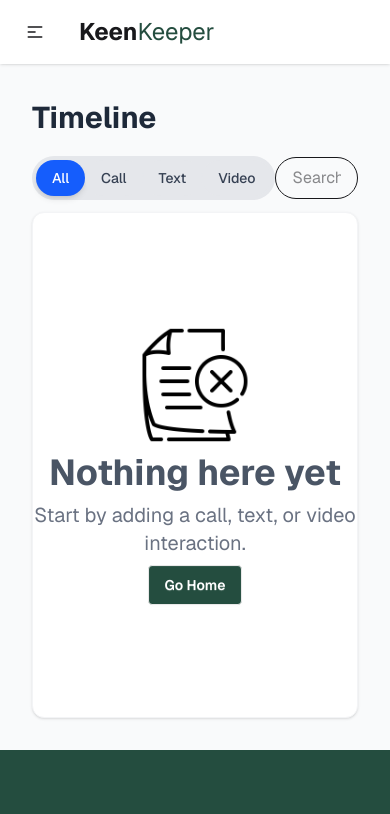
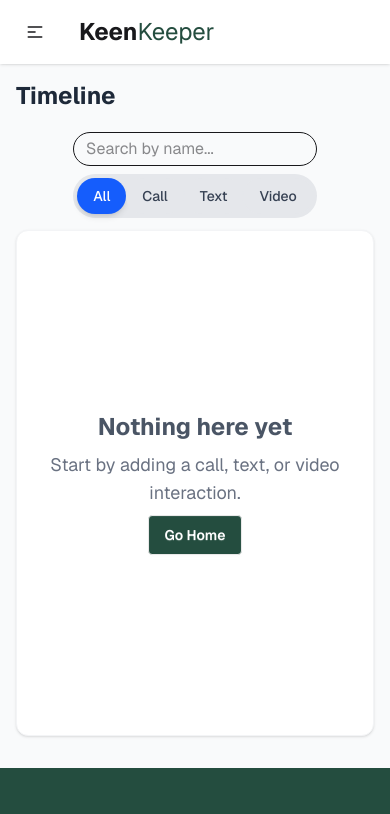
Before and after one commit to arafaths/assignment-07-B13, a React (Vite) app: page /timeline in a window 390 px wide. Shown: the top 814 px of the page. Built offline with nearby package versions, Linux system fonts and the light colour scheme.

Commit message:
timeline page responsive

```diff
--- a/src/components/share/friendList/FriendsList.jsx
+++ b/src/components/share/friendList/FriendsList.jsx
@@ -12,7 +12,7 @@ const FriendsList = () => {
       {loading ? (
         <HashLoader className='mx-auto mt-10' />
       ) : (
-        <div className="grid md:grid-cols-2 lg:grid-cols-4 gap-5 mt-5">
+        <div className="grid sm:grid-cols-2 md:grid-cols-3 lg:grid-cols-4 gap-5 mt-5">
           {friends.map(friend => (
             <FriendsProfile key={friend.id} friend={friend} />
           ))}
--- a/src/components/uiShear/NoDocument.jsx
+++ b/src/components/uiShear/NoDocument.jsx
@@ -1,14 +1,14 @@
 import React from 'react';
 import { Link } from 'react-router';
-import NoDocu from '../../assets/no-documents.png'
+
 
 const NoDocument = () => {
   return (
     <div className="min-h-[60vh] bg-white rounded-xl shadow-sm border border-gray-100 text-center flex flex-col justify-center items-center">
       <div className="space-y-2">
-        <img src={NoDocu} alt="" className="w-30 mx-auto text-gray-400" />
-        <p className="text-4xl text-gray-600 font-bold">Nothing here yet</p>
-        <p className="text-xl text-gray-500">
+
+        <p className="text-2xl sm:text-4xl text-gray-600 font-bold">Nothing here yet</p>
+        <p className="text-lg sm:text-xl text-gray-500">
           Start by adding a call, text, or video interaction.
         </p>
         <Link to={'/'} className="btn bg-[#244D3F] text-white">
--- a/src/pages/timeline/TimeLine.jsx
+++ b/src/pages/timeline/TimeLine.jsx
@@ -23,28 +23,36 @@ const TimeLine = () => {
   );
 
   return (
-    <div className="bg-gray-50 container mx-auto p-8 min-h-[50vh] pt-25">
+    <div className="bg-gray-50 container mx-auto min-h-[50vh] pt-20 sm:pt-25">
+      <div className="px-4 sm:px-8 pb-8">
         <div className="max-w-3xl mx-auto">
-        <p className="text-3xl text-gray-800 font-bold mb-5">Timeline</p>
+          <p className="text-2xl sm:text-3xl text-gray-800 font-bold mb-5">
+            Timeline
+          </p>
 
           <div className="space-y-3 min-h-[60vh]">
-          <div className="flex justify-between items-center">
+            <div className="flex flex-col sm:flex-row justify-between items-center">
+              <div className="order-2 sm:order-0 mt-2 sm:mt-0">
                 <Filter filter={filter} setFilter={setFilter} />
-            <div className="flex">
+              </div>
+              <div className="flex order-1 sm:order-0">
                 <input
                   type="text"
                   placeholder="Search by name..."
                   value={search}
                   onChange={e => setSearch(e.target.value)}
-                className="w-full max-w-md px-4 py-2 border rounded-full outline-none focus:ring-2 focus:ring-blue-500"
+                  className="w-full max-w-md px-3 sm:px-4 py-1 sm:py-2 border rounded-full outline-none focus:ring-2 focus:ring-blue-500"
                 />
               </div>
             </div>
             {timelineData.length === 0 ? (
-            <NoDocument/>
+              <NoDocument />
             ) : (
               filtersData.map((data, index) => (
-              <div key={index} className="flex gap-4 bg-white p-4 rounded-lg shadow-sm border border-gray-100">
+                <div
+                  key={index}
+                  className="flex gap-4 bg-white p-2 sm:p-4 rounded-lg shadow-sm border border-gray-100"
+                >
                   <div className="w-9 h-9">
                     <img
                       src={
@@ -60,7 +68,8 @@ const TimeLine = () => {
                   </div>
                   <div className="">
                     <p className="text-base text-[#244D3F] font-semibold">
-                    {data.action.charAt(0).toUpperCase() + data.action.slice(1)}{' '}
+                      {data.action.charAt(0).toUpperCase() +
+                        data.action.slice(1)}{' '}
                       <span className="text-sm text-gray-500">
                         with {data.name}
                       </span>
@@ -73,6 +82,7 @@ const TimeLine = () => {
           </div>
         </div>
       </div>
+    </div>
   );
 };
 
```
Also changed, not shown: src/assets/no-documents.png (deleted). Lines whose indentation alone changed are shown as unchanged.
